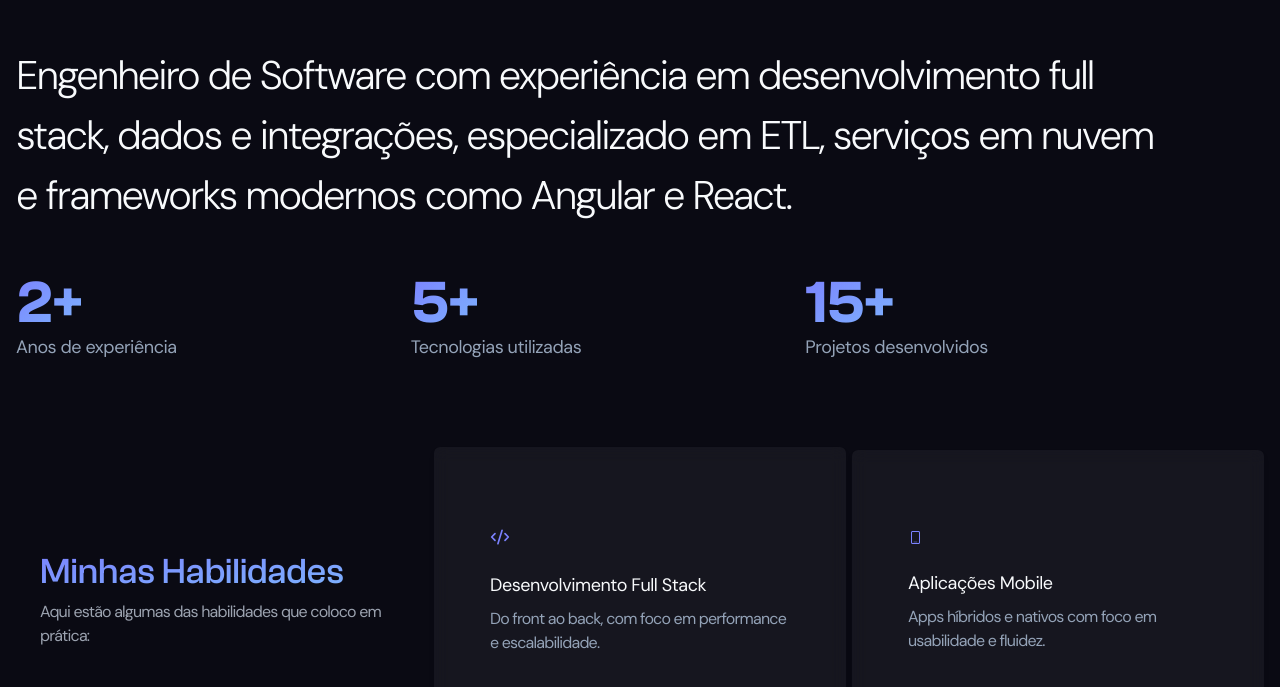
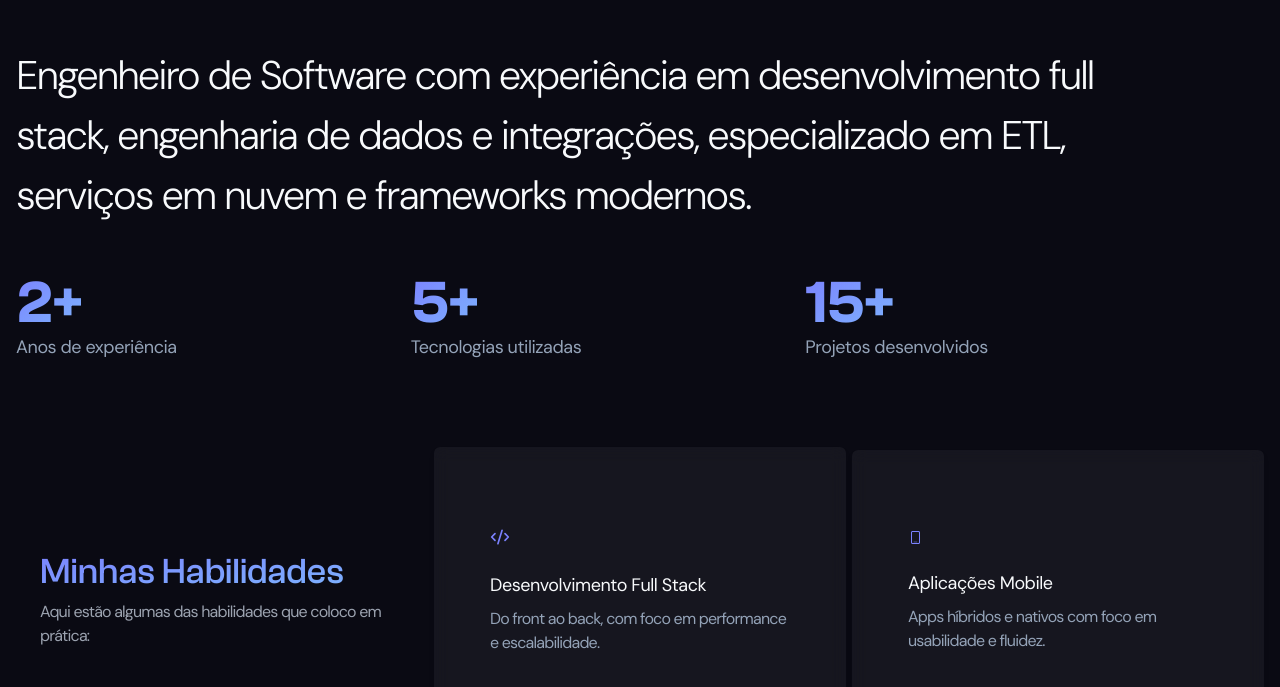
Before and after one commit to gustavo-rebelo/portfolio, a Next.js app: page / in a window 1280 px wide. Shown: the part 1255-1942 px from the top of the page. Built offline with nearby package versions, Linux system fonts and the light colour scheme.

Commit message:
ajusta foto

```diff
--- a/src/pages/index.tsx
+++ b/src/pages/index.tsx
@@ -310,7 +310,7 @@ export default function Home() {
             className="my-14 flex max-w-6xl flex-col justify-start space-y-10"
           >
             <h2 className="py-16  pb-2 text-3xl font-light leading-normal tracking-tighter text-foreground xl:text-[40px]">
-            Engenheiro de Software com experiência em desenvolvimento full stack, dados e integrações, especializado em ETL, serviços em nuvem e frameworks modernos como Angular e React.
+            Engenheiro de Software com experiência em desenvolvimento full stack, engenharia de dados e integrações, especializado em ETL, serviços em nuvem e frameworks modernos.
             </h2>
             <div className="grid grid-cols-2 gap-8 xl:grid-cols-3">
               {aboutStats.map((stat) => (
```
Also changed, not shown: public/assets/cover.jpeg.
